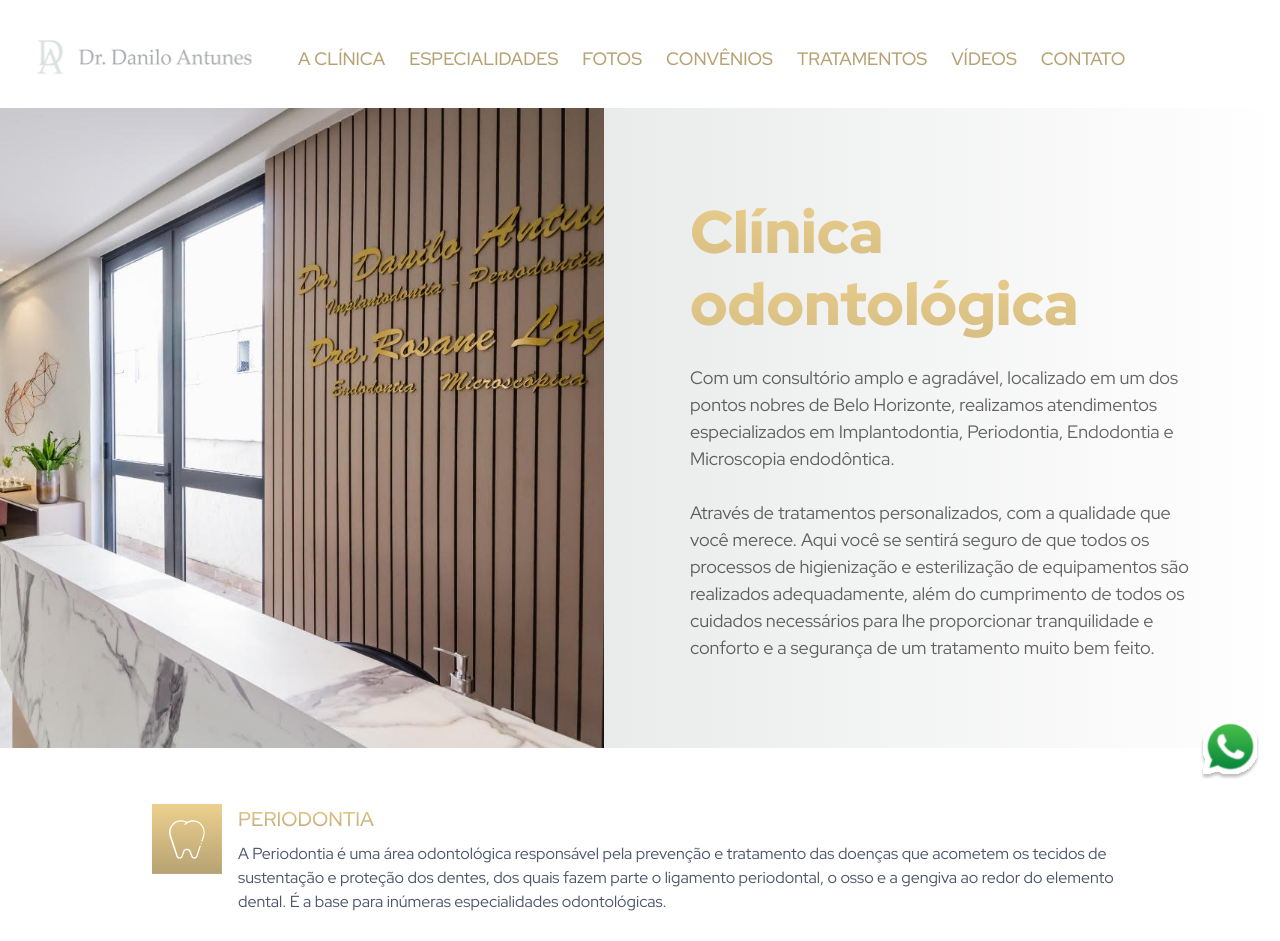
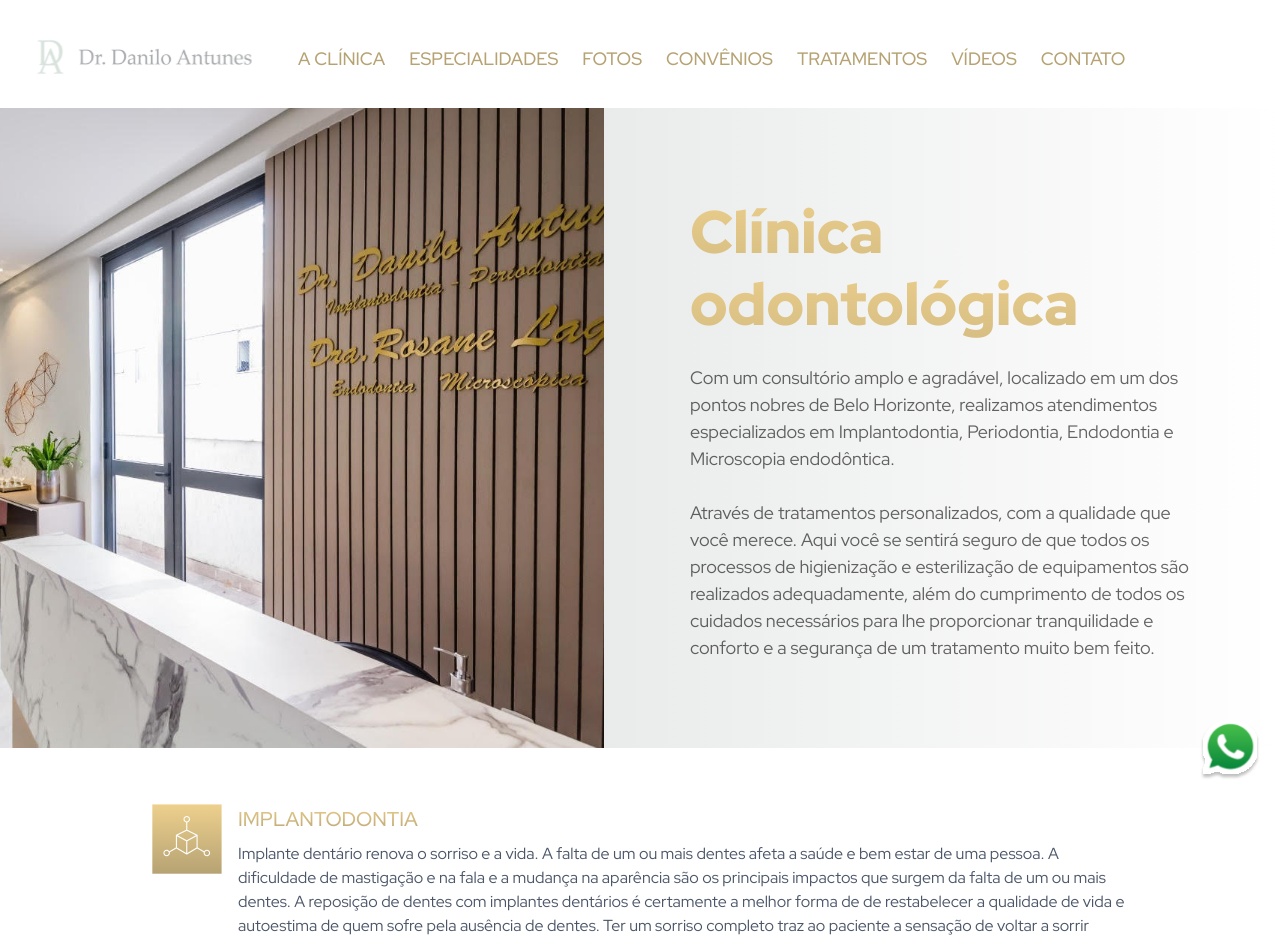
Before and after one commit to odontosos24horas/danilo, a Next.js app: page / in a window 1280 px wide. Shown: the top 941 px of the page. Built offline with nearby package versions, Linux system fonts and the light colour scheme.

Commit message:
feat: volta com impantodontia

```diff
--- a/src/data/home/index.ts
+++ b/src/data/home/index.ts
@@ -47,12 +47,12 @@
     url: '/especialidades/danilo',
     directionBase: 'row',
     specialties: [
-      // {
-      //   id: 1,
-      //   title: 'IMPLANTODONTIA',
-      //   text: 'Implante dentário renova o sorriso e a vida. A falta de um ou mais dentes afeta a saúde e bem estar de uma pessoa. A dificuldade de mastigação e na fala e a mudança na aparência são os principais impactos que surgem da falta de um ou mais dentes.\nA reposição de dentes com implantes dentários é certamente a melhor forma de de restabelecer a qualidade de vida e autoestima de quem sofre pela ausência de dentes.\nTer um sorriso completo traz ao paciente a sensação de voltar a sorrir novamente sem medo, melhorando a qualidade de vida bem como autoestima.',
-      //   image: '/images/icons/feature_cube.svg'
-      // },
+      {
+        id: 1,
+        title: 'IMPLANTODONTIA',
+        text: 'Implante dentário renova o sorriso e a vida. A falta de um ou mais dentes afeta a saúde e bem estar de uma pessoa. A dificuldade de mastigação e na fala e a mudança na aparência são os principais impactos que surgem da falta de um ou mais dentes.\nA reposição de dentes com implantes dentários é certamente a melhor forma de de restabelecer a qualidade de vida e autoestima de quem sofre pela ausência de dentes.\nTer um sorriso completo traz ao paciente a sensação de voltar a sorrir novamente sem medo, melhorando a qualidade de vida bem como autoestima.',
+        image: '/images/icons/feature_cube.svg'
+      },
       {
         id: 2,
         title: 'PERIODONTIA',
```
